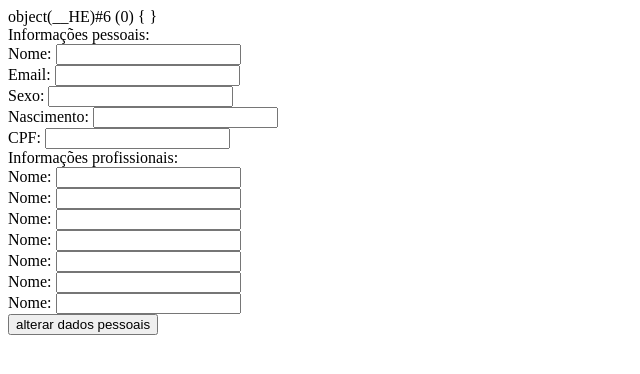
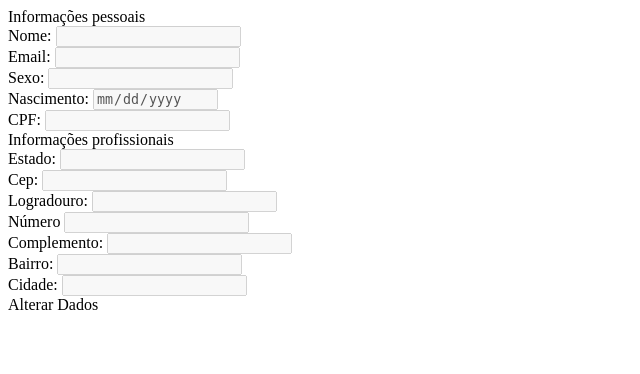
Before and after one commit to VictorHSSouza/InstantService, a PHP site: template html/App/Views/perfil/perfil.phtml in a window 1280 px wide. Shown: the top 374 px of the page, without its empty margins (0-640 px from the left). Run offline with PHP 8.4, Linux system fonts and the light colour scheme; the template is opened without the code that fills it, so the values that code supplies are empty.

Commit message:
Atualização pag Perfil

```diff
--- a/html/App/Views/perfil/perfil.phtml
+++ b/html/App/Views/perfil/perfil.phtml
@@ -1,84 +1,89 @@
 <?php
     $profissional = $this->view->dados["profissional"];
     $dados = $this->view->dados["dados"];
-    var_dump($dados);
+
+    //var_dump($dados);
 ?>
 
 <div>
 
     <div id="div_camposusuario" class="m-0 row d-flex justify-content-center">
-        <div class="h1 mb-5">Informações pessoais:</div>
+        <div class="h3 text-center mb-5 mt-4">Informações pessoais</div>
 
-        <div class="h3 col-5 row mb-4">
-            <label class="pe-2 mb-1" for="name">Nome:</label>
-            <input class="w-50" type="text" name="name" value="<?=$dados["nomecompleto"]?>">
+        <div class="h3 col-5 row mb-4 d-flex justify-content-center text-center">
+            <label class="mb-1"  for="name">Nome:</label>
+            <input class="w-50" type="text" name="name" value="<?=$dados["nomecompleto"]?>"disabled>
         </div>
 
-        <div class="h3 col-5 row mb-4">
-            <label class="pe-2 mb-1" for="name">Email:</label>
-            <input class="w-50" type="text" name="name">
+        <div class="h3 col-5 row mb-4 d-flex justify-content-center text-center">
+            <label class=" mb-1" for="email">Email:</label>
+            <input class="w-50" type="text" name="email" value="<?=$dados["email"]?>"disabled>
         </div>
 
-        <div class="h3 col-5 row mb-4">
-            <label class="pe-2 mb-1" for="name">Sexo:</label>
-            <input class="w-50" type="text" name="name">
+        <div class="h3 col-5 row mb-4 d-flex justify-content-center text-center">
+            <label class=" mb-1" for="sexo">Sexo:</label>
+            <input class="w-50" type="text" name="sexo" value="<?=$dados["sexo"]?>"disabled>
         </div>
 
-        <div class="h3 col-5 row mb-4">
-            <label class="pe-2 mb-1" for="name">Nascimento:</label>
-            <input class="w-50" type="text" name="name">
+        <div class="h3 col-5 row mb-4 d-flex justify-content-center text-center">
+            <label class=" mb-1" for="data_nascimento">Nascimento:</label>
+            <input class="w-50" type="date" name="data_nascimento" value="<?=$dados["data_nascimento"]?>"disabled>
         </div>
 
-        <div class="h3 col-5 row mb-4">
-            <label class="pe-2 mb-1" for="name">CPF:</label>
-            <input class="w-50" type="text" name="name">
+        <div class="h3 col-5 row mb-4 d-flex justify-content-center text-center">
+            <label class=" mb-1" for="cpf">CPF:</label>
+            <input class="w-50" type="text" name="cpf" value="<?=$dados["cpf"]?>"disabled>
         </div>
-        <div class="h3 col-5 row mb-4"></div>
+        <div class="h3 col-5 row mb-4 d-flex justify-content-center text-center"></div>
 
 
         <?php if($profissional) { ?>
-            <div class="h1 mb-5">Informações profissionais:</div>
+            <div class="h3 text-center mb-5 mt-4">Informações profissionais</div>
 
-            <div class="h3 col-5 row mb-4">
-                <label class="pe-2 mb-1" for="name">Nome:</label>
-                <input class="w-50" type="text" name="name">
+            <div class="h3 col-5 row mb-4 d-flex justify-content-center text-center">
+                <label class=" mb-1" for="name">Estado:</label>
+                <input class="w-50" type="text" name="name" value="<?=$dados["estado"]?>"disabled>
             </div>
 
-            <div class="h3 col-5 row mb-4">
-                <label class="pe-2 mb-1" for="name">Nome:</label>
-                <input class="w-50" type="text" name="name">
+            <div class="h3 col-5 row mb-4 d-flex justify-content-center text-center">
+                <label class=" mb-1" for="cep">Cep:</label>
+                <input class="w-50" type="text" name="cep" value="<?=$dados["cep"]?>"disabled>
             </div>
 
-            <div class="h3 col-5 row mb-4">
-                <label class="pe-2 mb-1" for="name">Nome:</label>
-                <input class="w-50" type="text" name="name">
+            <div class="h3 col-5 row mb-4 d-flex justify-content-center text-center">
+                <label class=" mb-1" for="logradouro">Logradouro:</label>
+                <input class="w-50" type="text" name="logradouro" value="<?=$dados["logradouro"]?>"disabled>
             </div>
 
-            <div class="h3 col-5 row mb-4">
-                <label class="pe-2 mb-1" for="name">Nome:</label>
-                <input class="w-50" type="text" name="name">
+            <div class="h3 col-5 row mb-4 d-flex justify-content-center text-center">
+                <label class=" mb-1" for="numero">Número</label>
+                <input class="w-50" type="text" name="numero" value="<?=$dados["numero"]?>"disabled>
             </div>
 
-            <div class="h3 col-5 row mb-4">
-                <label class="pe-2 mb-1" for="name">Nome:</label>
-                <input class="w-50" type="text" name="name">
+            <div class="h3 col-5 row mb-4 d-flex justify-content-center text-center">
+                <label class=" mb-1" for="complemento">Complemento:</label>
+                <input class="w-50" type="text" name="complemento" value="<?=$dados["complemento"]?>"disabled>
             </div>
 
-            <div class="h3 col-5 row mb-4">
-                <label class="pe-2 mb-1" for="name">Nome:</label>
-                <input class="w-50" type="text" name="name">
+            <div class="h3 col-5 row mb-4 d-flex justify-content-center text-center">
+                <label class=" mb-1" for="bairro">Bairro:</label>
+                <input class="w-50" type="text" name="bairro" value="<?=$dados["bairro"]?>"disabled>
             </div>
 
-            <div class="h3 col-5 row mb-4">
-                <label class="pe-2 mb-1" for="name">Nome:</label>
-                <input class="w-50" type="text" name="name">
+            <div class="h3 col-5 row mb-4 d-flex justify-content-center text-center">
+                <label class=" mb-1" for="cidade">Cidade:</label>
+                <input class="w-50" type="text" name="cidade" value="<?=$dados["cidade"]?>"disabled>
             </div>
-            <div class="h3 col-5 row mb-4"></div>
+            <div class="h3 col-5 row mb-4 d-flex justify-content-center text-center"></div>
         <?php } ?>
+    </div>
+
+    <div class="text-center mt-4" >
+        <div id="alterar_dados" class="btn btn-success" onclick="edita_dados(1)" >Alterar Dados</div>
+
+        <div id="cancelar" class="btn btn-danger" style="display:none;"onclick="edita_dados(2)" >Cancelar</div>
+        <button id="salvar_dados" class="btn btn-success" style="display:none;">Salvar Dados</button>
+    </div>
 
 
-    </div>
-
-    <button>alterar dados pessoais</button>
-
 </div>
```
Also changed, not shown: html/public/assets/js/all.js.
